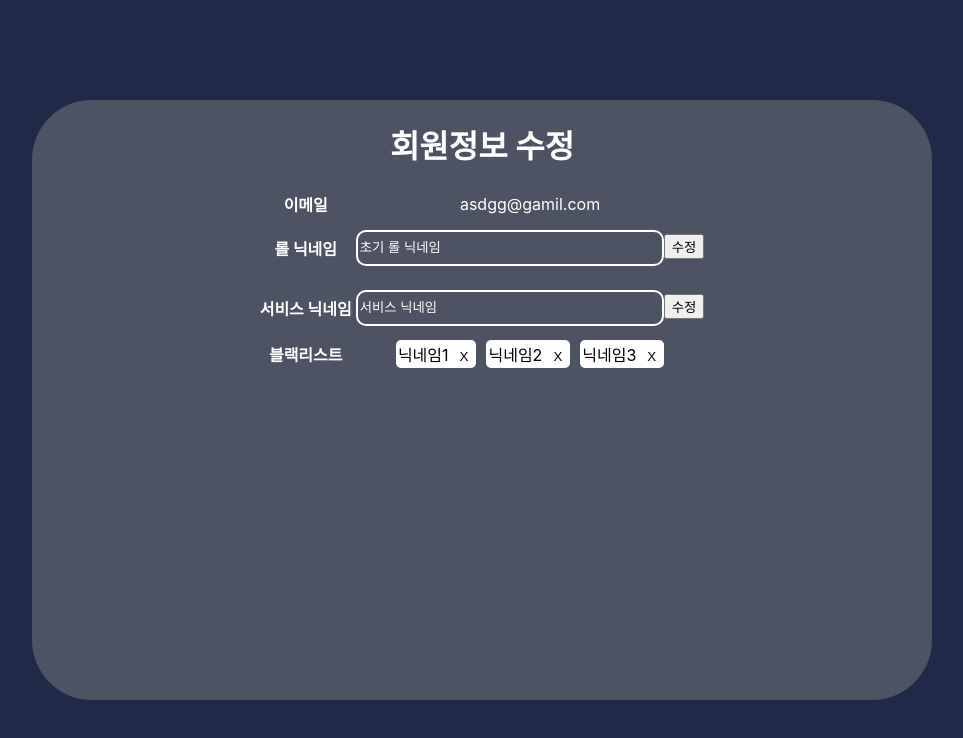
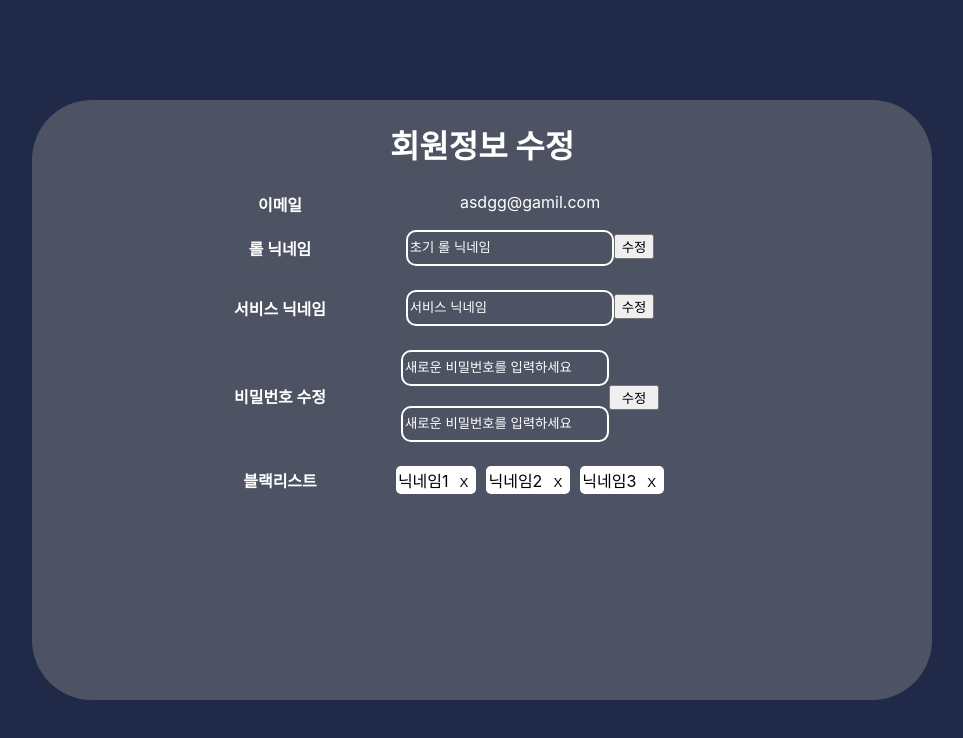
Before and after one commit to HighMoon0118/DuoForMe, a React (Create React App) app in the folder frontend/: page /useredit in a window 1280 px wide. Shown: the top 738 px of the page, without its empty margins (158-1121 px from the left). Built offline with nearby package versions, Linux system fonts and the light colour scheme.

Commit message:
ADD : 비밀번호 수정 추가

```diff
--- a/frontend/src/user/UserEdit.css
+++ b/frontend/src/user/UserEdit.css
@@ -13,7 +13,7 @@
   outline: none;
   border: 2px solid white;
   margin: 10px 0px;
-  width: 300px;
+  width: 200px;
   height: 30px;
   border-radius: 10px;
   display: table-cell;
@@ -27,10 +27,18 @@
 #user-edit-box .flex-box {
   display: flex;
 }
-
-#user-edit-box > table > tr > td > div {
+#user-edit-box > table > tr > td {
+  width: 400px;
+  display: flex;
+  justify-content: center;
+  vertical-align: middle;
+}
+#user-edit-box > table > tr > td .inline-block {
   display: inline-block;
-  margin: 0px 5px;
+}
+#user-edit-box > table > tr > td  #black-list {
+  display: inline-block;
+  margin: 10px 5px;
   border: 2px solid white;
   border-radius: 5px;
   color: black;
@@ -41,3 +49,9 @@
   border: none;
   margin-left: 5px;
 }
+
+#user-edit-box > table > tr > td .password-btn {
+  width: 50px;
+  height: 25px;
+  margin-top: 45px;
+}
--- a/frontend/src/user/UserEdit.js
+++ b/frontend/src/user/UserEdit.js
@@ -2,13 +2,11 @@ import React, {useState} from 'react'
 import "./UserEdit.css"
 
 function UserEdit({lolNickname, serviceNickname, blackList, email, lolEdit, serviceEdit, blackListEdit} ) {
-  // let blackLists = []
-  // for (let i = 0; i < Object.keys(blackList).length; i++) {
-  //   blackLists.push({id: i, nickname: blackList[i]})
-  // }
   let [blacklist, setBlacklist] = useState(blackList)
   let [lolNicknameChange, setLolNickname] = useState("")
   let [serviceNicknameChange, setServiceNickname] = useState("")
+  let [password, setPassword] = useState("")
+  let [passwordConfirm, setPasswordConfirm] = useState("")
   function lolNicknameEdit(e) {
     lolNicknameChange = e.target.value
     setLolNickname(lolNicknameChange)
@@ -38,6 +36,21 @@ function UserEdit({lolNickname, serviceNickname, blackList, email, lolEdit, serv
     setBlacklist(blacklist)
     blackListEdit(blacklist)
   }
+  function passwordEdit(e) {
+    password = e.target.value
+    setPassword(password)
+  }
+  function passwordConfirmEdit(e) {
+    passwordConfirm = e.target.value
+    setPasswordConfirm(passwordConfirm)
+  }
+  function passwordSubmit(e) {
+    e.preventDefault()
+    // 비밀번호 변경 api 보내기
+    if (password !== passwordConfirm) {
+      alert("비밀번호가 일치하지 않습니다")
+    }
+  }
   return(
     <div id="user-edit-box">
       <h1>회원정보 수정</h1>
@@ -58,8 +71,20 @@ function UserEdit({lolNickname, serviceNickname, blackList, email, lolEdit, serv
         <tr>
           <th>서비스 닉네임</th>
           <td>
-            <input onChange={serviceNicknameEdit} value={serviceNicknameChange} className="input-box" placeholder={serviceNickname}/>
-            <button onClick={serviceNicknameSubmit}>수정</button>
+            <form>
+              <input onChange={serviceNicknameEdit} value={serviceNicknameChange} className="input-box" placeholder={serviceNickname}/>
+              <button onClick={serviceNicknameSubmit}>수정</button>
+            </form>
+          </td>
+        </tr>
+        <tr>
+          <th>비밀번호 수정</th>
+          <td>
+            <div className="inline-block">
+              <div><input type="password" onChange={passwordEdit} value={password} className="input-box" placeholder="새로운 비밀번호를 입력하세요"/></div>
+              <div><input type="password" onChange={passwordConfirmEdit} value={passwordConfirm} className="input-box" placeholder="새로운 비밀번호를 입력하세요"/></div>
+            </div>
+            <button className="password-btn" onClick={passwordSubmit}>수정</button>
           </td>
         </tr>
         <tr>
@@ -73,7 +98,6 @@ function UserEdit({lolNickname, serviceNickname, blackList, email, lolEdit, serv
           })}
           </td>
         </tr>
-
       </table>
     </div>
   )
```
